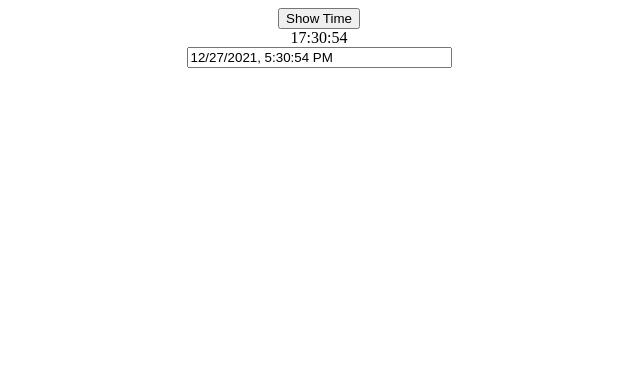
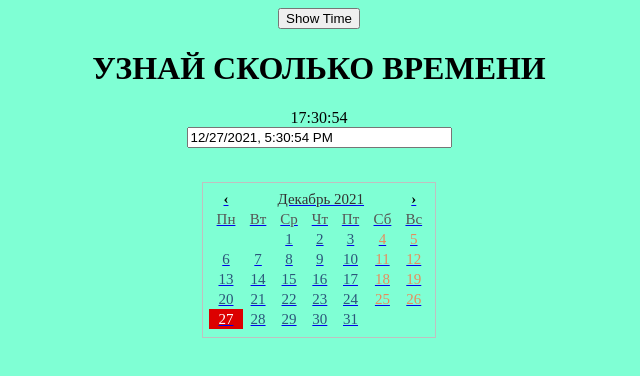
Before and after one commit to KirillSpecial/TIME-CODE, a plain HTML site: page index.html in a window 1280 px wide. Shown: the whole page, without its empty margins (321-961 px from the left). Drawn offline with Linux system fonts and the light colour scheme.

Commit message:
Add files via upload

```diff
--- a/index.html
+++ b/index.html
@@ -1,8 +1,9 @@
 <center>
     <html>
-    <body>
+    <body style="background-color: aquamarine;">
         <input type=button value="Show Time" onclick="alert(new Date())">
     </body>
+    <h1>УЗНАЙ СКОЛЬКО ВРЕМЕНИ</h1>
 </html>
 <html>
 <body>
@@ -32,7 +33,7 @@ setInterval(getDate, 0);
     document.clock.full.value=time.toLocaleString();
     setTimeout('fulltime()',500)
     }
-    </script><!-- информер даты и времени на сайт | число месяц год время  --><a href="http://zagd.ru/node/43"><form name="clock"><input size="30" name="full"></form><script language="JavaScript">
+    </script><!-- информер даты и времени на сайт | число месяц год время  --><a href="#"><form name="clock"><input size="30" name="full"></form><script language="JavaScript">
     fulltime ();
     </script>
     <script>
@@ -51,4 +52,100 @@ setInterval(getDate, 0);
     setTimeout('setPageTime(1000)');}
     </script>
     <div id="current-date"></div>
+    <br>
+    <style>
+        .look-calendar {
+          width:220px;
+          border:1px solid #c0c0c0;
+          padding:6px;
+          margin: 0 auto;
+        }
+        #calendar {
+          width: 100%;
+          line-height: 1.2em;
+          font-size: 15px;
+          text-align: center;
+          border-spacing:0px;
+        }
+        #calendar tr.dn td {
+          font-size: 15px;
+        }
+        #calendar thead tr:last-child {
+          font-size: small;
+          color: #555555;
+        }
+        #calendar thead tr:nth-child(1) td:nth-child(2) {
+          color: #323232;
+        }
+        #calendar thead tr:nth-child(1) td:nth-child(1):hover,
+        #calendar thead tr:nth-child(1) td:nth-child(3):hover {
+          cursor: pointer;
+        }
+        #calendar tbody td {
+          color: #2c567a;
+        }
+        #calendar tbody td:nth-child(n+6),
+        #calendar .holiday {
+          color: #e78c5c;
+        }
+        #calendar tbody td.today {
+          background: #dc0000;
+          color: #fff;
+        }
+      </style>
+      <div class="look-calendar">
+        <table id="calendar">
+          <thead>
+          <tr>
+          <td><b>‹</b>
+          <td colspan="5">
+          <td><b>›</b>
+          <tr class="dn"><td>Пн<td>Вт<td>Ср<td>Чт<td>Пт<td>Сб<td>Вс
+          </thead>
+          <tbody></tbody>
+        </table>
+        </div>
+        <script>
+            function calendar(id, year, month) {
+              var Dlast = new Date(year, month + 1, 0).getDate(),
+                D = new Date(year, month, Dlast),
+                DNlast = new Date(D.getFullYear(), D.getMonth(), Dlast).getDay(),
+                DNfirst = new Date(D.getFullYear(), D.getMonth(), 1).getDay(),
+                calendar = '<tr>',
+                month = ["Январь", "Февраль", "Март", "Апрель", "Май", "Июнь", "Июль", "Август", "Сентябрь", "Октябрь", "Ноябрь", "Декабрь"];
+              if (DNfirst != 0) {
+                for (var i = 1; i < DNfirst; i++) calendar += '<td>';
+              } else {
+                 for (var i = 0; i < 6; i++) calendar += '<td>';
+              }
+              for (var i = 1; i <= Dlast; i++) {
+                 if (i == new Date().getDate() && D.getFullYear() == new Date().getFullYear() && D.getMonth() == new Date().getMonth()) {
+                  calendar += '<td class="today">' + i;
+                 } else {
+                   calendar += '<td>' + i;
+                 }
+                 if (new Date(D.getFullYear(), D.getMonth(), i).getDay() == 0) {
+                   calendar += '<tr>';
+                 }
+              }
+              for (var i = DNlast; i < 7; i++) calendar += '<td> ';
+              document.querySelector('#' + id + ' tbody').innerHTML = calendar;
+              document.querySelector('#' + id + ' thead td:nth-child(2)').innerHTML = month[D.getMonth()] + ' ' + D.getFullYear();
+              document.querySelector('#' + id + ' thead td:nth-child(2)').dataset.month = D.getMonth();
+              document.querySelector('#' + id + ' thead td:nth-child(2)').dataset.year = D.getFullYear();
+              if (document.querySelectorAll('#' + id + ' tbody tr').length < 6) {
+                  // чтобы при перелистывании месяцев не "подпрыгивала" вся страница, добавляется ряд пустых клеток. Итог: всегда 6 строк для цифр
+              document.querySelector('#' + id + ' tbody').innerHTML += '<tr><td> <td> <td> <td> <td> <td> <td> ';
+              }
+            }
+            calendar("calendar", new Date().getFullYear(), new Date().getMonth());
+                  // переключатель минус месяц
+            document.querySelector('#calendar thead tr:nth-child(1) td:nth-child(1)').onclick = function() {
+              calendar("calendar", document.querySelector('#calendar thead td:nth-child(2)').dataset.year, parseFloat(document.querySelector('#calendar thead td:nth-child(2)').dataset.month) - 1);
+            }
+                  // переключатель плюс месяц
+            document.querySelector('#calendar thead tr:nth-child(1) td:nth-child(3)').onclick = function() {
+              calendar("calendar", document.querySelector('#calendar thead td:nth-child(2)').dataset.year, parseFloat(document.querySelector('#calendar thead td:nth-child(2)').dataset.month) + 1);
+            }
+          </script>
 </center>
```
